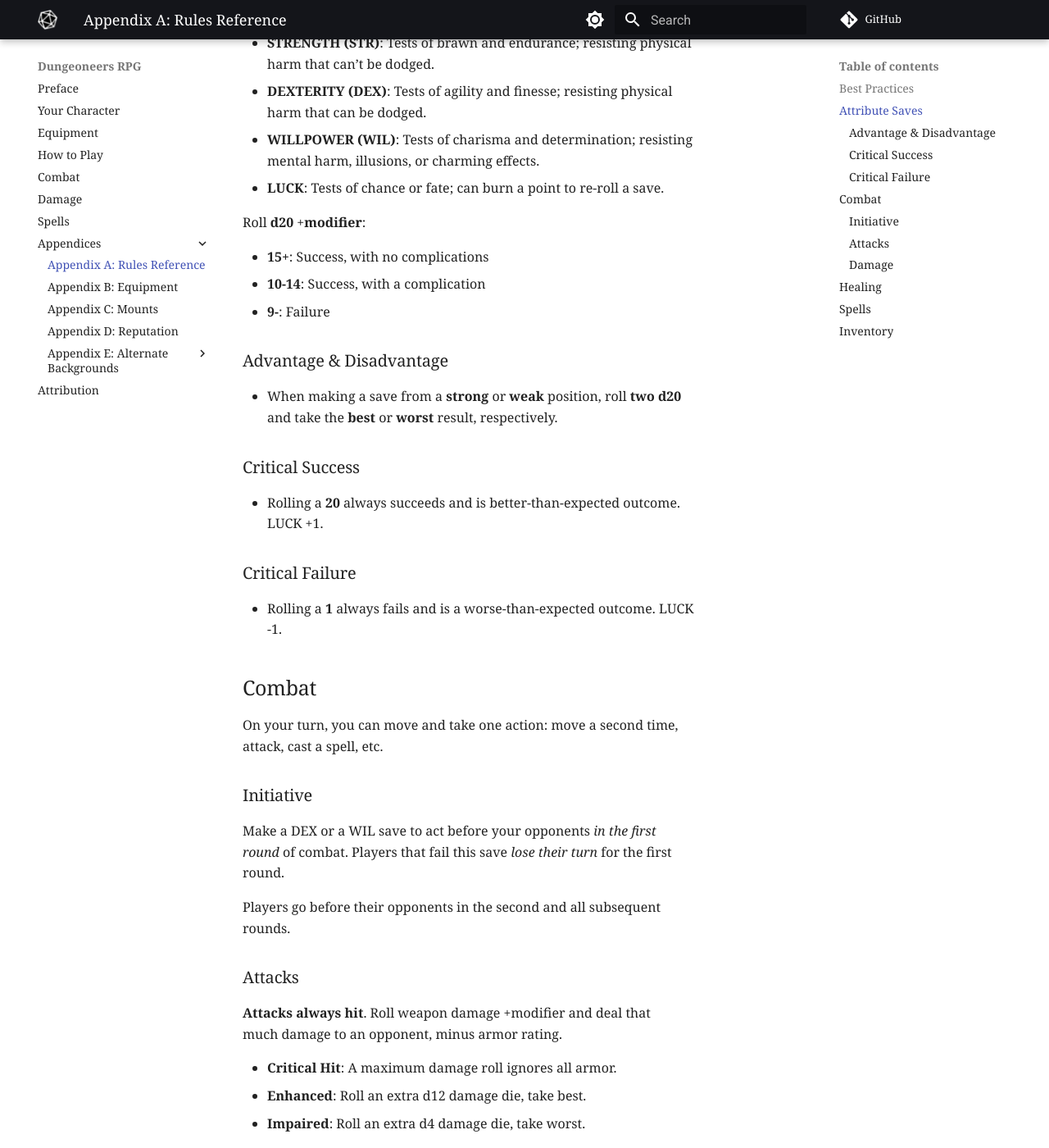
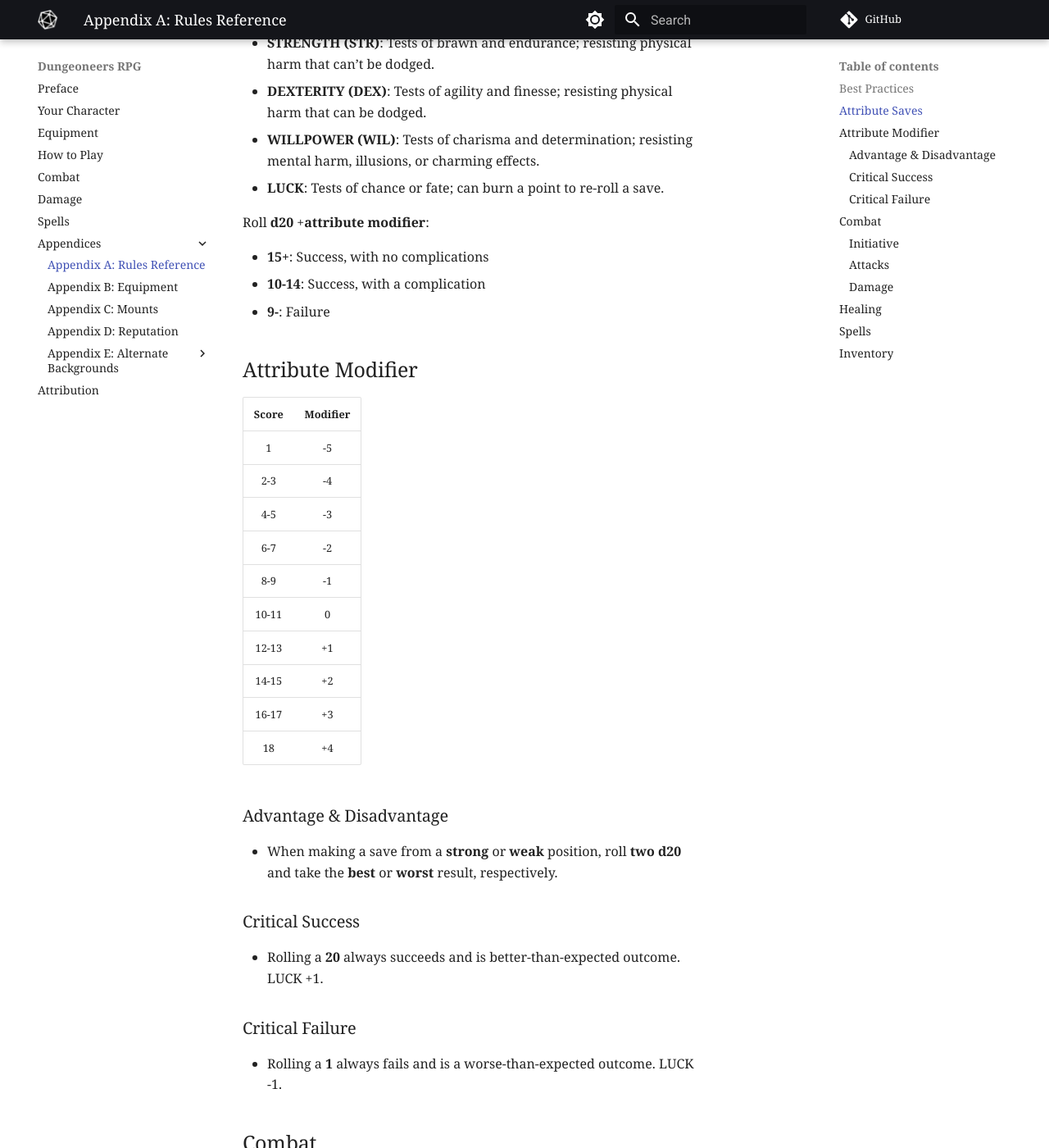
Before and after one commit to joemoose/dungeoneers.d20, an MkDocs documentation site: the page built from docs/appendix-a-reference.md, in a window 1280 px wide and 1400 px high, scrolled down 775 px. Shown: the whole window at 82% size. Built offline with MkDocs 1.6.1 and Material for MkDocs 9.7.7, drawn with Linux system fonts in a browser that asks for light colours; comment, search, counter and statistics services are not loaded.

Commit message:
Update appendix-a-reference.md

```diff
--- a/docs/appendix-a-reference.md
+++ b/docs/appendix-a-reference.md
@@ -21,11 +21,26 @@
 - **WILLPOWER (WIL)**: Tests of charisma and determination; resisting mental harm, illusions, or charming effects.
 - **LUCK**: Tests of chance or fate; can burn a point to re-roll a save.
 
-Roll **d20** +**modifier**:
+Roll **d20** +**attribute modifier**:
 
 - **15+**: Success, with no complications
 - **10-14**: Success, with a complication
 - **9-**: Failure
+
+## Attribute Modifier
+
+| Score | Modifier |
+| :-: | :-: |
+| 1 | -5 |
+| 2-3 | -4 |
+| 4-5	| -3 |
+| 6-7 | -2 |
+| 8-9 | -1 |
+| 10-11 | 0 |
+| 12-13 | +1 |
+| 14-15 | +2 |
+| 16-17 | +3 |
+| 18 | +4 |
 
 ### Advantage & Disadvantage
 
```
